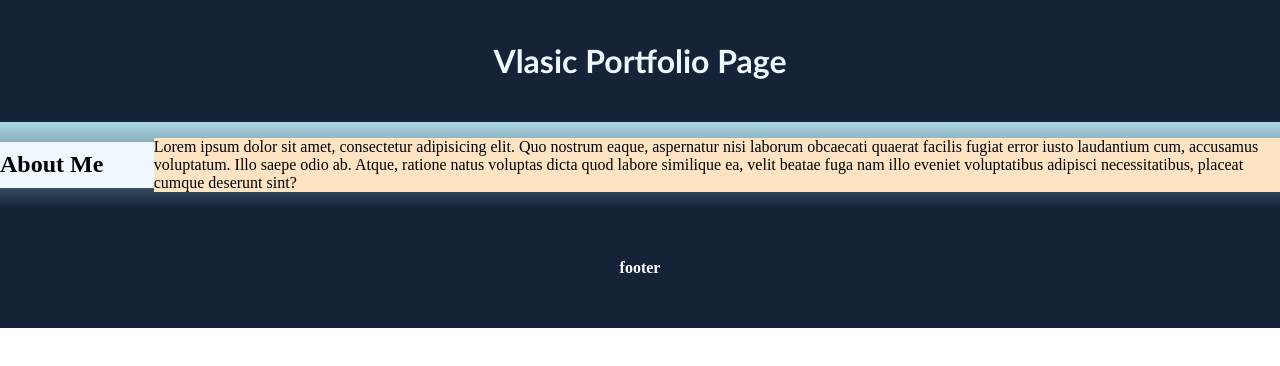
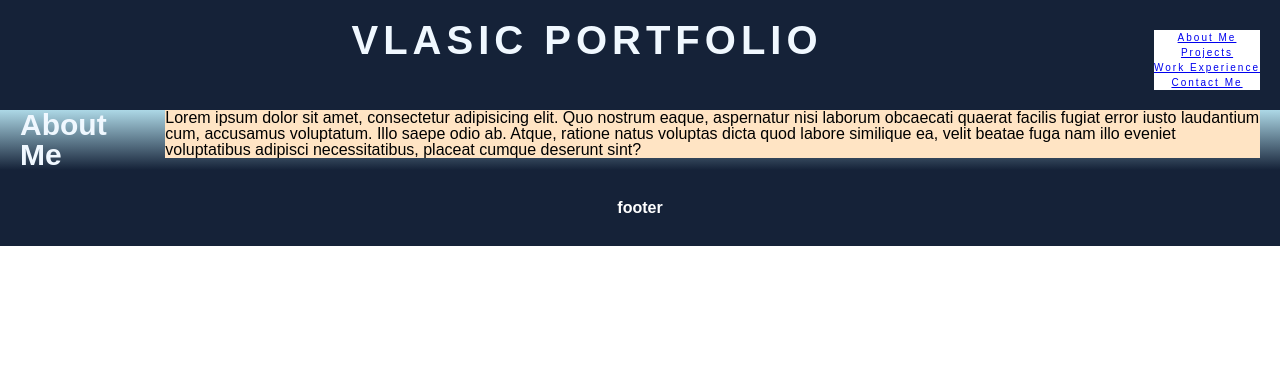
Before and after one commit to katievlasic/02-portfolio, a plain HTML site: page index.html in a window 1280 px wide. Drawn offline with Linux system fonts and the light colour scheme.

Commit message:
styling header and children - need to return to methodical order of styling

```diff
--- a/assets/style.css
+++ b/assets/style.css
@@ -9,18 +9,36 @@
 }
 
 header{
+    display:flex;
+    justify-content: center;
     margin: 0;
     padding: 20px;
     text-align: center;
+    letter-spacing: 5px;
+    font-size: 40px;
     background-color: var(--bkgcolor);
     color: var(--textcolor);
-    font-family: Comfortaa,'Trebuchet MS', 'Lucida Sans Unicode', Arial, sans-serif;
+}
+
+h1{
+    display: flex;
+    flex-grow: 1;
+    justify-content: center;
+}
+
+/*links to jump down the page without scrolling*/
+header nav{
+    background-color: white;
+    font-size: 10px;
+    margin-top: 10px;
+    line-height: 1.5;
+    letter-spacing: 2px;
 }
 
 /*removes page margin in all directions*/
 body{
     margin: 0;
-    font-family: Lora;
+    font-family:Arial, Helvetica, sans-serif
 }
 
 main{
@@ -29,22 +47,28 @@ main{
     background-repeat: no-repeat;
 }
 
-.detail{
+h2{
+    display: flex;
+    /*background-color: aliceblue;*/
+    justify-content: flex-end;
+    align-items: center;
+    color: var(--textcolor);
+    font-size: 30px;
+    width: 25%;
+}
+
+.left{
     display: flex;
     justify-content: space-between;
-}
-
-h2{
-    display: flex;
-    background-color: aliceblue;
-    align-items: center;
-    width: 25%;
+    margin-left: 20px;
 }
 
 .right p{
     display: flex;
     background-color: bisque;
     flex-grow: 4;
+    margin-left: 10px;
+    margin-right: 20px;
 }
 
 footer{
--- a/index.html
+++ b/index.html
@@ -4,28 +4,37 @@
     <meta charset="UTF-8" />
     <meta http-equiv="X-UA-Compatible" content="IE=edge" />
     <meta name="viewport" content="width=device-width, initial-scale=1.0" />
+    <link rel="stylesheet" type="text/css" href="./assets/reset.css" />
     <link rel="stylesheet" type="text/css" href="./assets/style.css" />
-    <title>Vlasic Portfolio</title>
+    <title>Vlasic Projects Portfolio</title>
   </head>
   <body>
     <header>
-      <h1>Vlasic Portfolio Page</h1>
+      <h1>VLASIC PORTFOLIO</h1>
       <nav>
-
+        <ul>
+          <li><a href="#">About Me</a></li>
+          <li><a href="#">Projects</a></li>
+          <li><a href="#">Work Experience</a></li>
+          <li><a href="#">Contact Me</a></li>
+        </ul>
       </nav>
     </header>
     <main>
-        <!--About Me-->
-      <section class = "detail">
-            <h2>About Me</h2>
-        <div class = "right">
-            <p>Lorem ipsum dolor sit amet, consectetur adipisicing elit. Quo nostrum eaque, aspernatur nisi laborum obcaecati quaerat facilis fugiat error iusto laudantium cum, accusamus voluptatum. Illo saepe odio ab. Atque, ratione natus voluptas dicta quod labore similique ea, velit beatae fuga nam illo eveniet voluptatibus adipisci necessitatibus, placeat cumque deserunt sint?
-            </p>
+      <!--About Me-->
+      <section class="left">
+        <h2>About Me</h2>
+        <div class="right">
+          <p>
+            Lorem ipsum dolor sit amet, consectetur adipisicing elit. Quo
+            nostrum eaque, aspernatur nisi laborum obcaecati quaerat facilis
+            fugiat error iusto laudantium cum, accusamus voluptatum. Illo saepe
+            odio ab. Atque, ratione natus voluptas dicta quod labore similique
+            ea, velit beatae fuga nam illo eveniet voluptatibus adipisci
+            necessitatibus, placeat cumque deserunt sint?
+          </p>
         </div>
-    </section>
-
-
-
+      </section>
     </main>
   </body>
   <footer>
```
Also changed, not shown: 1 other file.
